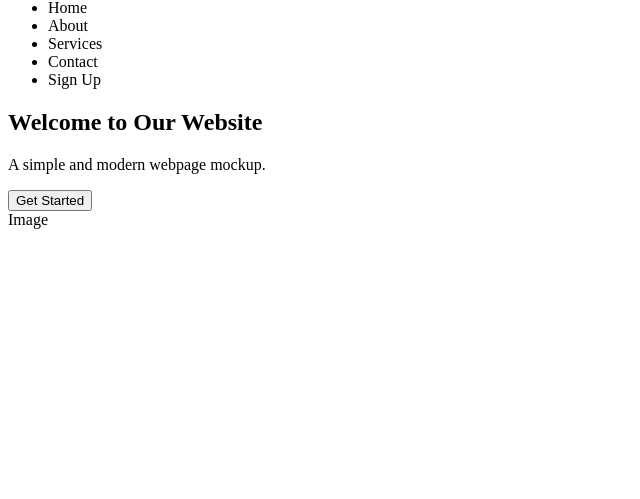
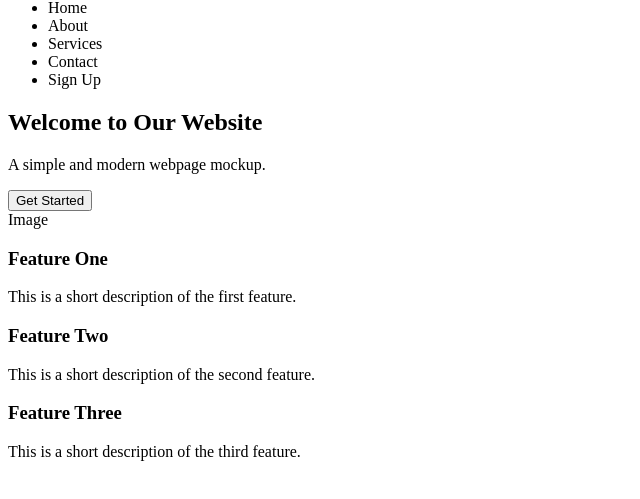
Before and after one commit to AbelCastilla-04/ITMD442-Lab1, a plain HTML site: page index.html in a window 1280 px wide. Shown: the part 43-542 px from the top of the page, without its empty margins (0-640 px from the left). Drawn offline with Linux system fonts and the light colour scheme.

Commit message:
feature section

```diff
--- a/index.html
+++ b/index.html
@@ -18,13 +18,27 @@
     </nav>
     <section class="main">
         <div class="main-text">
-             <h1>Welcome to Our Website</h1>
-             <p>A simple and modern webpage mockup.</p>
+            <h1>Welcome to Our Website</h1>
+            <p>A simple and modern webpage mockup.</p>
             <button class="btn-primary">Get Started</button>
         </div>
         <div class="main-image">
             <div class="image-placeholder">Image</div>
         </div>
-      </section>
+    </section>
+    <section class="features">
+        <div class="feature-boarder">
+            <h3>Feature One</h3>
+            <p>This is a short description of the first feature.</p>
+        </div>
+        <div class="feature-boarder">
+            <h3>Feature Two</h3>
+            <p>This is a short description of the second feature.</p>
+        </div>
+        <div class="feature-boarder">
+            <h3>Feature Three</h3>
+            <p>This is a short description of the third feature.</p>
+        </div>
+    </section>
 </body>
 </html>
```
